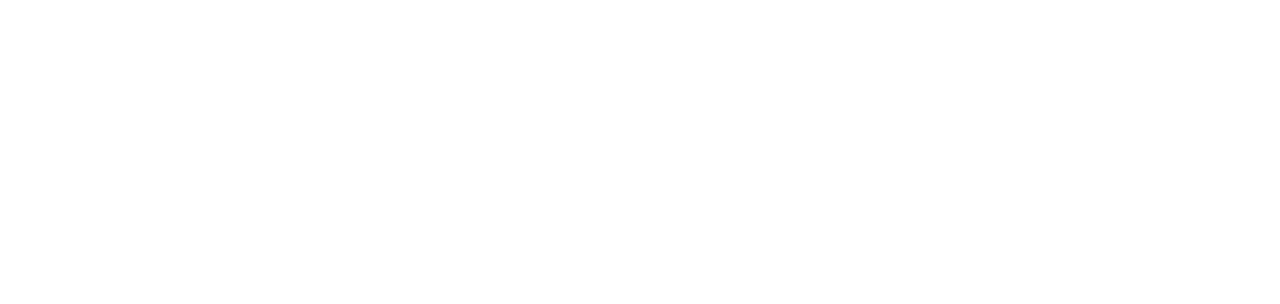
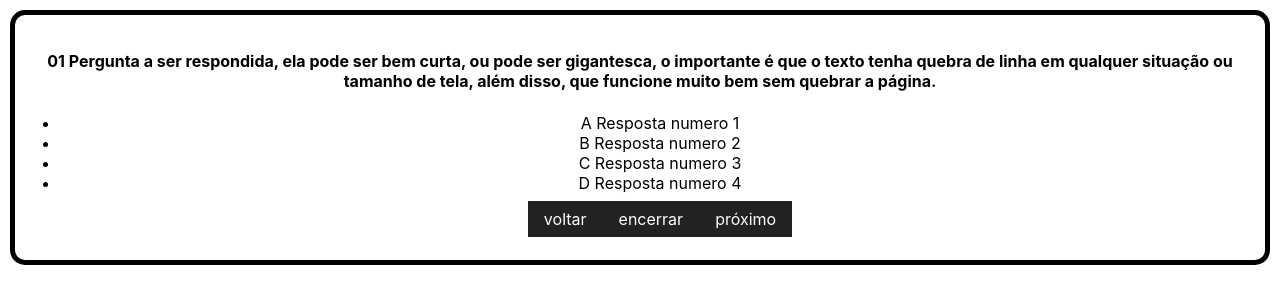
Before and after one commit to edsonmendz/questionario, a React (Create React App) app: page /perguntas in a window 1280 px wide. Before the commit this address had no page. Shown: the top 304 px of the page. Built offline with nearby package versions, Linux system fonts and the light colour scheme.

Commit message:
módulos funcionando

```diff
--- a/package.json
+++ b/package.json
@@ -8,6 +8,7 @@
     "@testing-library/user-event": "^13.5.0",
     "react": "^18.2.0",
     "react-dom": "^18.2.0",
+    "react-router-dom": "^6.22.2",
     "react-scripts": "5.0.1",
     "web-vitals": "^2.1.4"
   },
--- a/public/index.html
+++ b/public/index.html
@@ -10,20 +10,6 @@
       content="Web site created using create-react-app"
     />
     <link rel="apple-touch-icon" href="%PUBLIC_URL%/logo192.png" />
-    <!--
-      manifest.json provides metadata used when your web app is installed on a
-      user's mobile device or desktop. See https://developers.google.com/web/fundamentals/web-app-manifest/
-    -->
-    <link rel="manifest" href="%PUBLIC_URL%/manifest.json" />
-    <!--
-      Notice the use of %PUBLIC_URL% in the tags above.
-      It will be replaced with the URL of the `public` folder during the build.
-      Only files inside the `public` folder can be referenced from the HTML.
-
-      Unlike "/favicon.ico" or "favicon.ico", "%PUBLIC_URL%/favicon.ico" will
-      work correctly both with client-side routing and a non-root public URL.
-      Learn how to configure a non-root public URL by running `npm run build`.
-    -->
     <title>Questões Produtos Perigosos</title>
   </head>
   <body>
--- a/src/App.css
+++ b/src/App.css
@@ -1,5 +1,6 @@
 .App {
   text-align: center;
+  padding: 10px;
 }
 
 .App-logo {
--- a/src/App.js
+++ b/src/App.jsx
@@ -2,6 +2,7 @@ import { BrowserRouter as Router, Routes, Route } from "react-router-dom";
 import './App.css';
 import Container from "./paginas/container";
 import Home from "./paginas/home";
+import Perguntas from "./paginas/perguntas";
 
 function App() {
   return (
@@ -10,6 +11,7 @@ function App() {
         <Container >
           <Routes>
             <Route exact path="/" element= {< Home />}/>
+            <Route path="/perguntas" element= {<Perguntas />}/>
           </Routes>
         </Container>
       </Router>
--- /dev/null
+++ b/src/layout/botao.css
@@ -0,0 +1,11 @@
+.btn {
+    background-color: #222;
+    color: #fff;
+    padding: 0.5em 1em;
+    text-decoration: none;
+    transition: 0.5s;
+}
+
+.btn:hover {
+    color: #ffbb33;
+}
--- /dev/null
+++ b/src/layout/botao.jsx
@@ -0,0 +1,12 @@
+import { Link } from 'react-router-dom'
+import './botao.css'
+
+function Botao({ to, text }) {
+    return (
+        <Link className='btn' to={to}>
+            {text}
+        </Link>
+    )
+}
+
+export default Botao
--- a/src/paginas/container.css
+++ b/src/paginas/container.css
@@ -0,0 +1,17 @@
+.container {
+    margin-left: auto;
+    margin-right: auto;
+    border: 5px solid black;
+    border-radius: 15px;
+    padding: 15px 5px
+}
+
+.conteudo {
+
+}
+
+
+.btn {
+    background-color: white;
+    border-color: black;
+}
--- a/src/paginas/container.jsx
+++ b/src/paginas/container.jsx
@@ -2,7 +2,7 @@ import './container.css'
 
 function Container(props) {
     return (
-        <div>
+        <div className='container'>
             {props.children}
         </div>
     )
--- a/src/paginas/home.jsx
+++ b/src/paginas/home.jsx
@@ -1,7 +1,13 @@
+import Botao from "../layout/botao"
+
 function Home() {
     return (
         <div>
             <h1>Questionário TPP</h1>
+            <br />
+            <p>Preare-se para as perguntas do Transporte de Produtos perigosos com este simulado</p>
+            <br />
+            <Botao to='/perguntas' text='Começar' />
         </div>
     )
 }
--- /dev/null
+++ b/src/paginas/perguntas.jsx
@@ -0,0 +1,25 @@
+import Botao from "../layout/botao"
+
+function Perguntas() {
+    return (
+        <div>
+            <h4><span>01</span> Pergunta a ser respondida, ela pode ser bem curta, ou pode ser gigantesca, o importante é que o texto tenha quebra de linha em qualquer situação ou tamanho de tela, além disso, que funcione muito bem sem quebrar a página.</h4>
+            <div>
+                <ul>
+                    <li><span>A</span> Resposta numero 1</li>
+                    <li><span>B</span> Resposta numero 2</li>
+                    <li><span>C</span> Resposta numero 3</li>
+                    <li><span>D</span> Resposta numero 4</li>
+                </ul>
+            </div>
+            <ul>
+                <Botao text='voltar' />
+                <Botao text='encerrar' />
+                <Botao text='próximo' />
+            </ul>
+
+        </div>
+    )
+}
+
+export default Perguntas
```
Also changed, not shown: src/paginas/home.css (added), src/paginas/perguntas.css (added), 1 other file (tests, documents, lock files or other folders).
